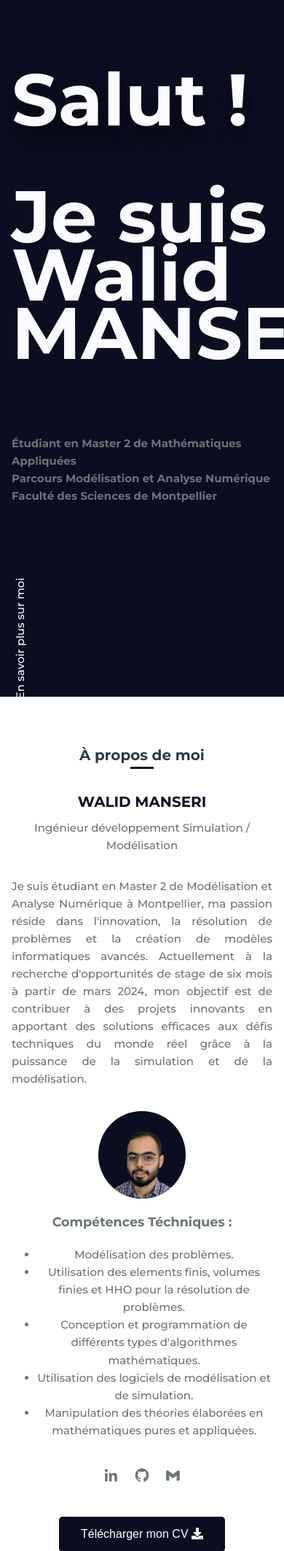
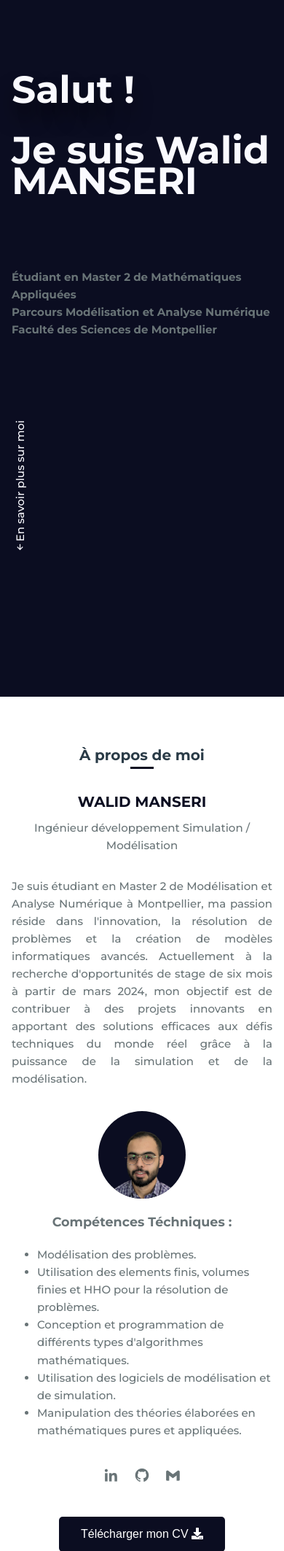
Before and after one commit to WalidMSR/Portfolio, a Django app: page / in a window 390 px wide. Shown: the part 48-2174 px from the top of the page at 73% size. Run offline with Django 4.2, Linux system fonts and the light colour scheme; data comes from the database, SQL or seed files in the repository; parts of the project's set-up code (start-up, migrations or seed data) failed here and were passed over.

Commit message:
modify mobile and update settings

```diff
--- a/cv/templates/index.html
+++ b/cv/templates/index.html
@@ -48,13 +48,13 @@
         <!--===== HOME =====-->
         <section class="home" id="home" style="height:955px">
             <div class="home__container bd-grid">
-                <h1 class="home__title" style="margin-top: 6rem;"><span>{{home.greetings1}}</span><br><br>{{home.greetings2}}</h1>
+                <h1 class="home__title" style="margin-top: 6rem;">
+                    <span>{{home.greetings1}}</span><br><br>{{home.greetings2}}
+                </h1>
 
                 <h4><span>Étudiant en Master 2 de Mathématiques Appliquées<br>
                         Parcours Modélisation et Analyse Numérique <br>
                         Faculté des Sciences de Montpellier</span></h4>
-
-
 
                 <div class="home__scroll">
                     <a href="#about" class="home__scroll-link"><i class='bx bx-up-arrow-alt'></i>En savoir plus sur
@@ -271,7 +271,7 @@
                                 align-items: center;">
                                 {% if skill.picture %}
                                 <img src="{{ skill.picture.url }}" alt="{{ skill.language }}" class="skill-image"
-                                    style="width: 150px; height: 150px; border-radius: 50%; object-fit: cover;">
+                                    style="width: 150px; height: auto; border-radius: 50%; object-fit: cover;">
                                 {% endif %}
                                 <br>
                                 <div class="skill-description"
@@ -318,7 +318,8 @@
                             <div class="education-details" style="flex: 1;padding-left: 20px;">
                                 <h3 class="education-title" style="font-size: 18px;font-weight: bold;margin:0;">
                                     {{project.name_project }} </h3>
-                                <p class="education-description" style="font-size: 16px;color: #333;text-align: justify;">
+                                <p class="education-description"
+                                    style="font-size: 16px;color: #333;text-align: justify;">
                                     {{project.description }}</p>
 
 
@@ -409,7 +410,8 @@
                         <input type="text" name="last_name" placeholder="Nom" class="contact__input">
                     </div>
                     <input type="email" name="mail" placeholder="Email" class="contact__input form-control">
-                        <textarea name="message" placeholder="Laissez moi votre message" class="contact__input form-control" style="width: 100%;"></textarea>
+                    <textarea name="message" placeholder="Laissez moi votre message" class="contact__input form-control"
+                        style="width: 100%;"></textarea>
                     <input type="submit" value="Envoyer" class="contact__button btn btn-primary" style="width: 100%;">
                 </form>
                 {% if request.method == 'POST' %}
--- a/static/assets/css/styles.css
+++ b/static/assets/css/styles.css
@@ -18,7 +18,7 @@
 /*===== Fuente y tipografia =====*/
 :root {
     --body-font: 'Montserrat', sans-serif;
-    --big-font-size: 6.25rem;
+    --big-font-size: 3.25rem;
     --h2-font-size: 1.25rem;
     --normal-font-size: .938rem;
     --small-font-size: .813rem;
@@ -82,6 +82,12 @@ ul.competence {
     margin: 0;
     padding-left: 35px;
     /*list-style: none;*/
+}
+
+@media screen and (max-width: 768px) {
+    ul.competence {
+        text-align: left;
+    }
 }
 
 a {
```
Also changed, not shown: portefolio/settings.py (+3 -4 lines). Lines whose indentation alone changed are shown as unchanged.
